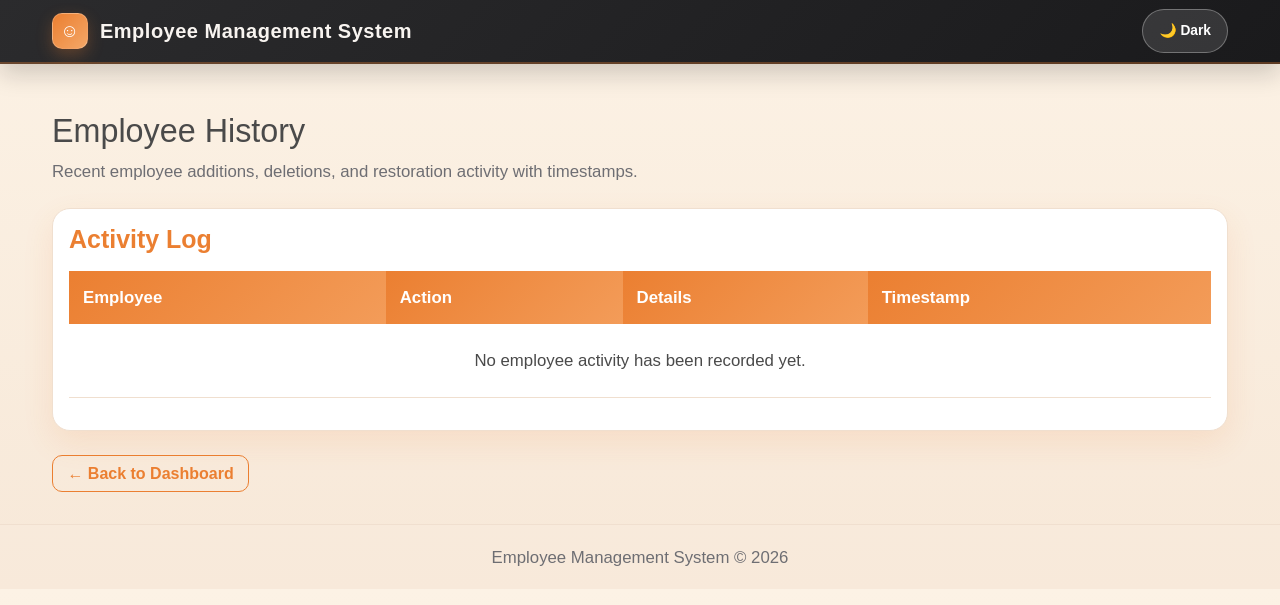
After one commit to DanielRorheE/employee_management.system, a PHP site: page /history.php in a window 1280 px wide. The commit adds this page. Shown: the top 605 px of the page. Run offline with PHP 8.4, Linux system fonts and the light colour scheme; data that the repository does not hold is empty.

Commit message:
Added history feature and undone action

```diff
--- a/add_employee.php
+++ b/add_employee.php
@@ -36,6 +36,8 @@ if ($_SERVER["REQUEST_METHOD"] === "POST") {
             $stmt->bind_param("ssss", $full_name, $position, $email, $department);
 
             if ($stmt->execute()) {
+                $employeeId = $stmt->insert_id;
+                log_employee_history($employeeId, $full_name, 'added', 'Employee added to the system');
                 header("Location: manage_employee.php?message=" . urlencode("Employee added successfully!"));
                 exit();
             }
--- a/assets/style.css
+++ b/assets/style.css
@@ -160,12 +160,33 @@ body.dark-theme .navbar-brand:hover {
     border-color: var(--orange-accent);
     color: var(--orange-accent);
     border-radius: 10px;
+    padding: 0.5rem 0.9rem;
+    min-width: 74px;
+    font-weight: 600;
+    line-height: 1.2;
 }
 
 .btn-outline-secondary:hover {
     background: var(--orange-accent);
     border-color: var(--orange-accent);
     color: #fff;
+}
+
+.btn-danger {
+    border-radius: 10px;
+    padding: 0.5rem 0.9rem;
+    min-width: 74px;
+    font-weight: 600;
+    line-height: 1.2;
+    border: 1px solid transparent;
+}
+
+.table .btn {
+    margin: 0 0.15rem;
+    display: inline-flex;
+    align-items: center;
+    justify-content: center;
+    min-height: 36px;
 }
 
 .table {
@@ -183,6 +204,7 @@ body.dark-theme .navbar-brand:hover {
 .table thead th {
     border: none;
     padding: 14px;
+    background: linear-gradient(135deg, var(--orange-accent), #F39C59) !important;
     color: #fff !important;
 }
 
--- a/db.php
+++ b/db.php
@@ -13,6 +13,34 @@ try {
     $conn->set_charset($charset);
 } catch (mysqli_sql_exception $e) {
     die('Database connection failed: ' . $e->getMessage());
+}
+
+$conn->query("
+    CREATE TABLE IF NOT EXISTS employee_history (
+        id INT UNSIGNED AUTO_INCREMENT PRIMARY KEY,
+        employee_id INT NULL,
+        full_name VARCHAR(150) NOT NULL,
+        action VARCHAR(50) NOT NULL,
+        details VARCHAR(255) NOT NULL DEFAULT '',
+        created_at TIMESTAMP DEFAULT CURRENT_TIMESTAMP
+    ) ENGINE=InnoDB DEFAULT CHARSET=utf8mb4
+");
+
+function log_employee_history($employeeId, $fullName, $action, $details = '') {
+    global $conn;
+
+    $stmt = $conn->prepare(
+        "INSERT INTO employee_history (employee_id, full_name, action, details, created_at)
+         VALUES (?, ?, ?, ?, NOW())"
+    );
+
+    $bindName = trim((string) $fullName);
+    $bindAction = trim((string) $action);
+    $bindDetails = trim((string) $details);
+
+    $stmt->bind_param("isss", $employeeId, $bindName, $bindAction, $bindDetails);
+    $stmt->execute();
+    $stmt->close();
 }
 
 function getPDO(): PDO {
--- /dev/null
+++ b/history.php
@@ -0,0 +1,124 @@
+<?php
+include "db.php";
+
+if ($_SERVER['REQUEST_METHOD'] === 'POST' && isset($_POST['clear_history'])) {
+    $conn->query("DELETE FROM employee_history");
+    header('Location: history.php');
+    exit();
+}
+
+$history = $conn->query(
+    "SELECT * FROM employee_history ORDER BY created_at DESC"
+);
+?>
+
+<!DOCTYPE html>
+<html lang="en">
+<head>
+    <meta charset="UTF-8">
+    <meta name="viewport" content="width=device-width, initial-scale=1.0">
+    <title>Employee History</title>
+    <link href="https://cdn.jsdelivr.net/npm/bootstrap@5.3.3/dist/css/bootstrap.min.css" rel="stylesheet">
+    <link rel="stylesheet" href="assets/style.css">
+</head>
+<body>
+
+<nav class="navbar navbar-dark metallic-navbar">
+    <div class="container d-flex justify-content-between align-items-center">
+        <a href="index.php" class="navbar-brand-wrap navbar-brand mb-0 h1">
+            <span class="navbar-logo" aria-label="smile logo">☺</span>
+            <span>Employee Management System</span>
+        </a>
+        <button id="themeToggle" class="theme-toggle" type="button">🌙 Dark</button>
+    </div>
+</nav>
+
+<div class="container mt-5">
+    <div class="mb-4">
+        <h2>Employee History</h2>
+        <p class="text-secondary mb-0">
+            Recent employee additions, deletions, and restoration activity with timestamps.
+        </p>
+    </div>
+
+    <div class="card metallic-card">
+        <div class="card-body">
+            <div class="d-flex justify-content-between align-items-center mb-3 gap-2 flex-wrap">
+                <h3 class="section-title mb-0">Activity Log</h3>
+
+                <?php if ($history->num_rows > 0): ?>
+                    <form method="POST" onsubmit="return confirm('Clear all employee history? This cannot be undone.');">
+                        <button type="submit" name="clear_history" value="1" class="btn btn-danger btn-sm">
+                            Clear History
+                        </button>
+                    </form>
+                <?php endif; ?>
+            </div>
+
+            <div class="table-responsive">
+                <table class="table table-hover align-middle">
+                    <thead>
+                        <tr>
+                            <th>Employee</th>
+                            <th>Action</th>
+                            <th>Details</th>
+                            <th>Timestamp</th>
+                        </tr>
+                    </thead>
+                    <tbody>
+                        <?php if ($history->num_rows > 0): ?>
+                            <?php while ($entry = $history->fetch_assoc()): ?>
+                                <tr>
+                                    <td><strong><?= htmlspecialchars($entry['full_name']) ?></strong></td>
+                                    <td>
+                                        <span class="department-badge">
+                                            <?= ucfirst(htmlspecialchars($entry['action'])) ?>
+                                        </span>
+                                    </td>
+                                    <td><?= htmlspecialchars($entry['details']) ?></td>
+                                    <td>
+                                        <?= date('F j, Y', strtotime($entry['created_at'])) ?><br>
+                                        <small class="text-secondary"><?= date('g:i A', strtotime($entry['created_at'])) ?></small>
+                                    </td>
+                                </tr>
+                            <?php endwhile; ?>
+                        <?php else: ?>
+                            <tr>
+                                <td colspan="4" class="text-center py-4">No employee activity has been recorded yet.</td>
+                            </tr>
+                        <?php endif; ?>
+                    </tbody>
+                </table>
+            </div>
+        </div>
+    </div>
+
+    <div class="mt-4">
+        <a href="index.php" class="btn btn-outline-secondary">← Back to Dashboard</a>
+    </div>
+</div>
+
+<footer class="page-footer text-center text-secondary">
+    Employee Management System &copy; 2026
+</footer>
+
+<script src="https://cdn.jsdelivr.net/npm/bootstrap@5.3.3/dist/js/bootstrap.bundle.min.js"></script>
+<script>
+const body = document.body;
+const toggle = document.getElementById('themeToggle');
+
+if (localStorage.getItem('ems-theme') === 'dark') {
+    body.classList.add('dark-theme');
+    toggle.textContent = '☀️ Light';
+}
+
+toggle.addEventListener('click', () => {
+    body.classList.toggle('dark-theme');
+    const darkMode = body.classList.contains('dark-theme');
+    localStorage.setItem('ems-theme', darkMode ? 'dark' : 'light');
+    toggle.textContent = darkMode ? '☀️ Light' : '🌙 Dark';
+});
+</script>
+
+</body>
+</html>
```
Also changed, not shown: other parts of assets/style.css (+47 -13 lines), delete_employee.php (+15 -3 lines), index.php (+27 -11 lines), manage_employee.php (+13 -4 lines), records_employee.php (+12 -3 lines), undo_delete.php (added, +33 -0 lines).
